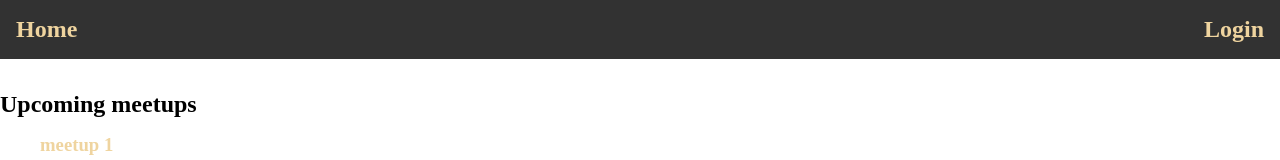
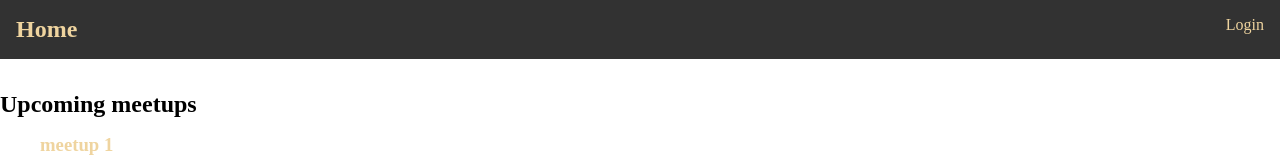
Before and after one commit to renzosantamaria/tdd-slutprojekt, a React (Create React App) app: page / in a window 1280 px wide. Shown: the top 160 px of the page. Built offline with nearby package versions, Linux system fonts and the light colour scheme.

Commit message:
add login

```diff
--- a/src/components/Header/Header.tsx
+++ b/src/components/Header/Header.tsx
@@ -1,19 +1,29 @@
 import { FC } from "react"
 import { useSelector, useDispatch } from "react-redux"
-import { useNavigate, Link } from "react-router-dom"
-import { classicNameResolver } from "typescript"
+import { useNavigate, Link, useMatch } from "react-router-dom"
+import { RootState } from "../../store/store"
+import { logout } from "../../store/user/userSlice"
 import classes from './Header.module.css'
 
 const Header: FC = () => {
+    const user = useSelector((state: RootState) => state.user.user)
+
+    const dispatch = useDispatch()
+    const navigate = useNavigate()
+    const insideLoginPage = useMatch('login')
+
+    const handleLogout = () => {
+        dispatch(logout())
+        navigate('/')
+    }
     return (
         <header className={classes.header}>
             <nav className={classes.navigation}>
                 <Link to="/">
                     <h1>Home</h1>
                 </Link>
-                <Link to="/login">
-                    <h1>Login</h1>
-                </Link>
+                {!user && !insideLoginPage && <Link to="/login">Login</Link>}
+                {user && <button onClick={handleLogout}>Logout</button>}
             </nav>
         </header>
     )
```
